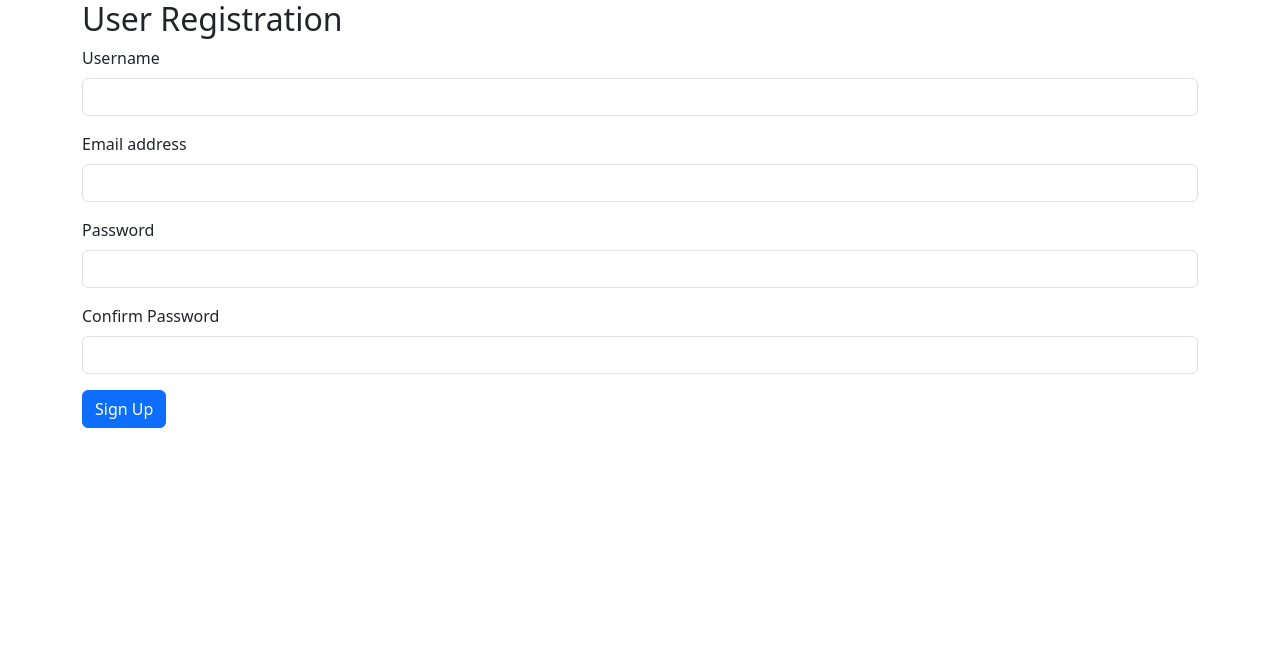
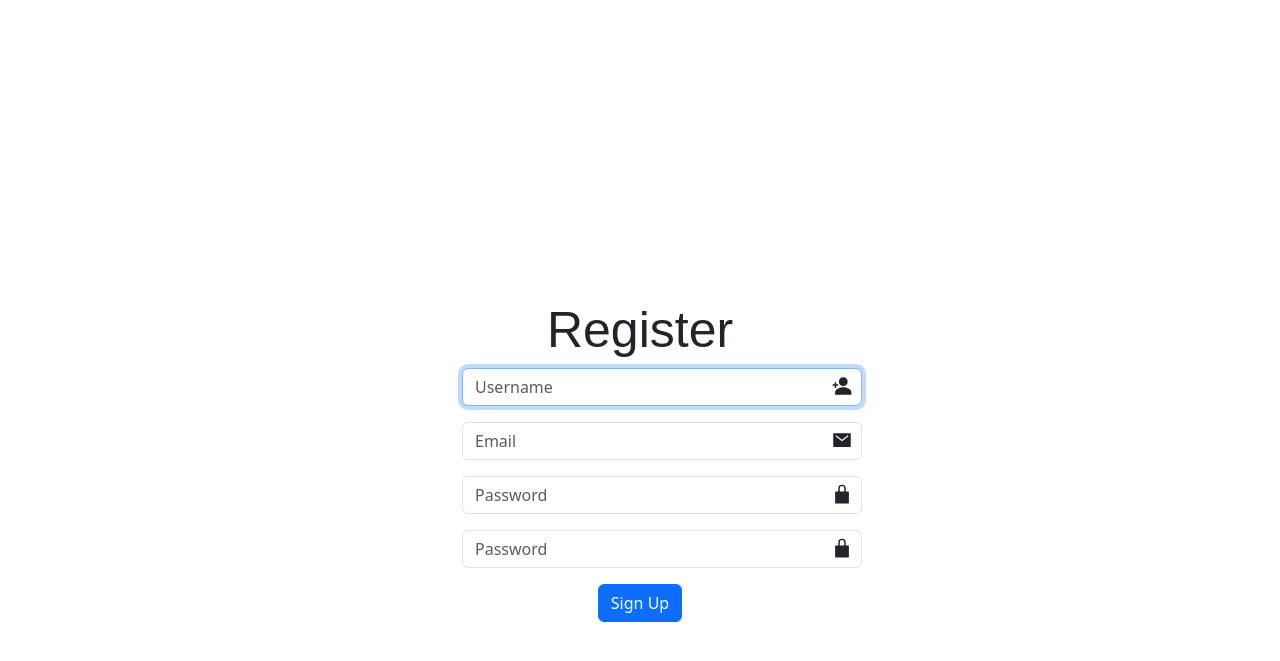
Before and after one commit to brian-casarrubias/task2, a Django app: page /register/ in a window 1280 px wide. Shown: the top 661 px of the page. Run offline with Django 5.2, Linux system fonts and the light colour scheme; some libraries are stand-ins or nearby versions.

Commit message:
added the sign up

```diff
--- /dev/null
+++ b/todo/static/todo/register.css
@@ -0,0 +1,43 @@
+
+.container{
+    margin-top: 300px;
+}
+
+.form-label{
+    width: 400px;
+}
+
+.form-control{
+    width: 400px;
+}
+.heading1{
+    font-family: Arial, sans-serif;
+    font-size: 50px;
+}
+.user-icon{
+    position: absolute;
+    margin-left: 370px;
+    margin-top: -30px;
+    font-size: 20px;
+}
+.email-icon{
+    position: absolute;
+    margin-left: 370px;
+    margin-top: -30px;
+    font-size: 20px;
+}
+
+.lock-1{
+    position: absolute;
+    margin-left: 370px;
+    margin-top: -30px;
+    font-size: 20px;
+
+}
+.lock-2{
+    position: absolute;
+    margin-left: 370px;
+    margin-top: -30px;
+    font-size: 20px;
+
+}
--- a/todo/templates/todo/register.html
+++ b/todo/templates/todo/register.html
@@ -1,5 +1,3 @@
-
-
 {% load static %}
 {% load widget_tweaks %}
 
@@ -10,33 +8,76 @@
     <meta name="viewport" content="width=device-width, initial-scale=1">
     <title>Bootstrap demo</title>
 
+    <!-- google fonts-->
+    <link rel="preconnect" href="https://fonts.googleapis.com">
+    <link rel="preconnect" href="https://fonts.gstatic.com" crossorigin>
+    <link href="https://fonts.googleapis.com/css2?family=Roboto:ital,wght@0,100;0,300;0,400;0,500;0,700;0,900;1,100;1,300;1,400;1,500;1,700;1,900&display=swap" rel="stylesheet">
+
     <!--Bootstrap-->
     <link href="https://cdn.jsdelivr.net/npm/bootstrap@5.3.3/dist/css/bootstrap.min.css" rel="stylesheet" integrity="sha384-QWTKZyjpPEjISv5WaRU9OFeRpok6YctnYmDr5pNlyT2bRjXh0JMhjY6hW+ALEwIH" crossorigin="anonymous">
+    <link rel="stylesheet" type="text/css" href="{% static 'todo/register.css' %}">
+
+    <!-- htmx-->
+    <script src="https://unpkg.com/htmx.org@1.9.10"></script>
 
   </head>
+
+
+
+
+
   <body>
     <div class="container">
-        <h2>User Registration</h2>
-        <form>
+        <div class="row justify-content-center">
+            <div class="col-md-4">
+                <h2 class="heading1 text-center">Register</h2>
+
+
+                <form method="POST">
+                  {% csrf_token %}
                   <div class="mb-3">
-            <label for="username" class="form-label">Username</label>
-            <input type="text" class="form-control" id="username" name="username" required>
+                    <li class="list-group-item">{% render_field form.username  class+="form-control" hx-post="/check_available/" hx-trigger="input delay:400ms" hx-target="#availability" hx-swap="innerHTML" placeholder="Username"%}</li>
+                    <ion-icon class="user-icon" name="person-add-sharp"></ion-icon>
+                    <div class="availability text-start" id="availability">
+
                     </div>
+                  </div>
+
+
                   <div class="mb-3">
-            <label for="email" class="form-label">Email address</label>
-            <input type="email" class="form-control" id="email" name="email" required>
+                    <li class="list-group-item">{% render_field form.email  class+='form-control' placeholder="Email" %}</li>
+                    <ion-icon class="email-icon" name="mail-sharp"></ion-icon>
                   </div>
+
                   <div class="mb-3">
-            <label for="password1" class="form-label">Password</label>
-            <input type="password" class="form-control" id="password1" name="password1" required>
+                    <li class="list-group-item">{% render_field form.password1  class+='form-control' placeholder="Password" %}</li>
+                    <ion-icon class="lock-1" name="lock-closed-sharp"></ion-icon>
                   </div>
+
+
+
                   <div class="mb-3">
-            <label for="password2" class="form-label">Confirm Password</label>
-            <input type="password" class="form-control" id="password2" name="password2" required>
+                    <li class="list-group-item">{% render_field form.password2  class+='form-control' placeholder="Password" %}</li>
+                    <ion-icon class="lock-2" name="lock-closed-sharp"></ion-icon>
+
                   </div>
-          <button type="submit" class="btn btn-primary">Sign Up</button>
+
+
+                  <div class="text-center" >
+                    <button type="submit" class="btn btn-primary text-center">Sign Up</button>
+                  </div>
+
                 </form>
+
+
+
             </div>
+        </div>
+    </div>
+
+    <!--icons-->
+    <script type="module" src="https://unpkg.com/ionicons@7.1.0/dist/ionicons/ionicons.esm.js"></script>
+  <script nomodule src="https://unpkg.com/ionicons@7.1.0/dist/ionicons/ionicons.js"></script>
 
     <!--bootstrap-->
     <script src="https://cdn.jsdelivr.net/npm/@popperjs/core@2.11.8/dist/umd/popper.min.js" integrity="sha384-I7E8VVD/ismYTF4hNIPjVp/Zjvgyol6VFvRkX/vR+Vc4jQkC+hVqc2pM8ODewa9r" crossorigin="anonymous"></script>
--- a/todo/urls.py
+++ b/todo/urls.py
@@ -5,4 +5,12 @@
 urlpatterns = [
    path('', views.home, name='home-page'),
    path('register/', views.register, name='register-page'),
+
 ]
+
+
+htmx_patterns = [
+    path('check_available/', views.check_user_availability, name='check-available-page'),
+]
+
+urlpatterns += htmx_patterns
--- a/todo/views.py
+++ b/todo/views.py
@@ -1,5 +1,10 @@
-from django.shortcuts import render
+from django.shortcuts import render, redirect
 from django.http import HttpResponse
+from django.contrib.auth.models import User
+from django.contrib.auth import get_user_model
+
+#forms
+from todo import forms
 
 # Create your views here.
 
@@ -11,5 +16,27 @@
 
 
 def register(request):
-    context={}
+
+    if request.method == 'POST':
+        form = forms.UserRegisterForm(request.POST)
+
+        if form.is_valid():
+            form.save()
+            return redirect('home-page')
+
+    else:
+        form = forms.UserRegisterForm()
+
+
+    context={
+        'form':form,
+    }
     return render(request, 'todo/register.html', context)
+
+def check_user_availability(request):
+    username = request.POST.get('username')
+    if get_user_model().objects.filter(username=username).exists():
+        return HttpResponse('<p style="color:red" > Not available </p>')
+
+    else:
+        return HttpResponse('<p style="color:green" > Available </p>')
```
Also changed, not shown: todo/static/todo/main.css (+10 -5 lines), todo/templates/todo/index.html (+10 -4 lines), todo/static/todo/landing-images/running.gif (added), todo/templates/todo/snippets/user-available.html (added). Lines whose indentation alone changed are shown as unchanged.
